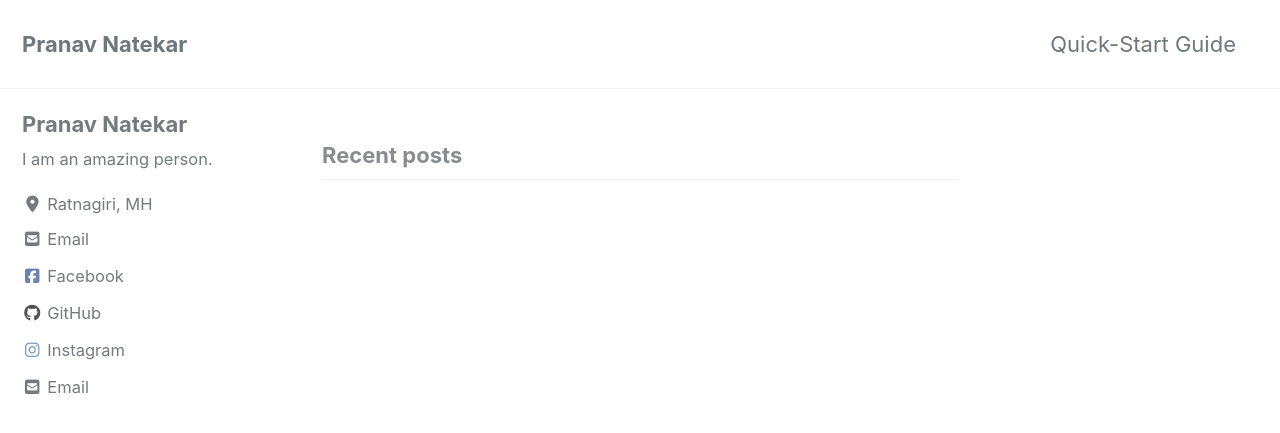
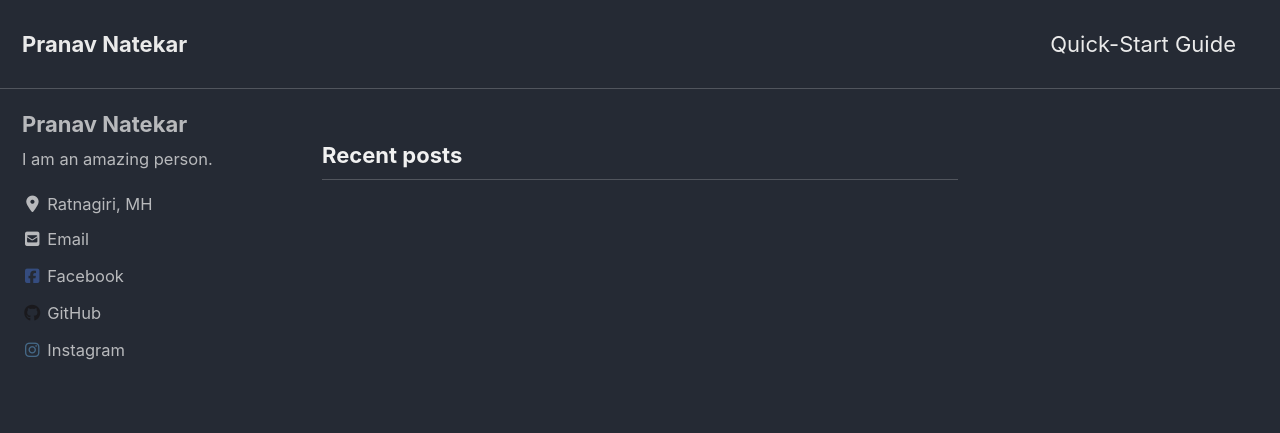
Before and after one commit to pranav6670/pranav6670.github.io, a Jekyll site: the page built from index.html, in a window 1280 px wide and 900 px high. Shown: the top 433 px of the window. Built offline with Jekyll 4.4.1, drawn with Linux system fonts in a browser that asks for light colours; cached includes are drawn as plain includes; nearby versions of some CDN libraries; the list of posts is cut into pages by our own code; some of the changed text lies outside the part shown.

Commit message:
Changed _config.yml

```diff
--- a/_config.yml
+++ b/_config.yml
@@ -12,7 +12,7 @@
 
 # theme                  : "minimal-mistakes-jekyll"
 # remote_theme           : "mmistakes/minimal-mistakes"
-minimal_mistakes_skin    : "default" # "air", "aqua", "contrast", "dark", "dirt", "neon", "mint", "plum", "sunrise"
+minimal_mistakes_skin    : "dark" # "air", "aqua", "contrast", "dark", "dirt", "neon", "mint", "plum", "sunrise"
 
 # Site Settings
 locale                   : "en-US"
@@ -110,7 +110,8 @@
   avatar           : # path of avatar image, e.g. "/assets/images/bio-photo.jpg"
   bio              : "I am an amazing person."
   location         : "Ratnagiri, MH"
-  email            : "pranavnat24@gmail.com"
+  # email            : "pranavnat24@gmail.com"
+
   links:
     - label: "Email"
       icon: "fas fa-fw fa-envelope-square"
@@ -139,10 +140,10 @@
       # url:
     - label: "Facebook"
       icon: "fab fa-fw fa-facebook-square"
-      # url:
+      url: "https://www.facebook.com/pranav.natekar.9"
     - label: "GitHub"
       icon: "fab fa-fw fa-github"
-      # url:
+      url: "https://github.com/pranav6670"
     - label: "GitLab"
       icon: "fab fa-fw fa-gitlab"
       # url:
@@ -151,7 +152,7 @@
       # url:
     - label: "Instagram"
       icon: "fab fa-fw fa-instagram"
-      # url:
+      url: "https://www.instagram.com/thepranavn/"
 
 
 # Reading Files
```
